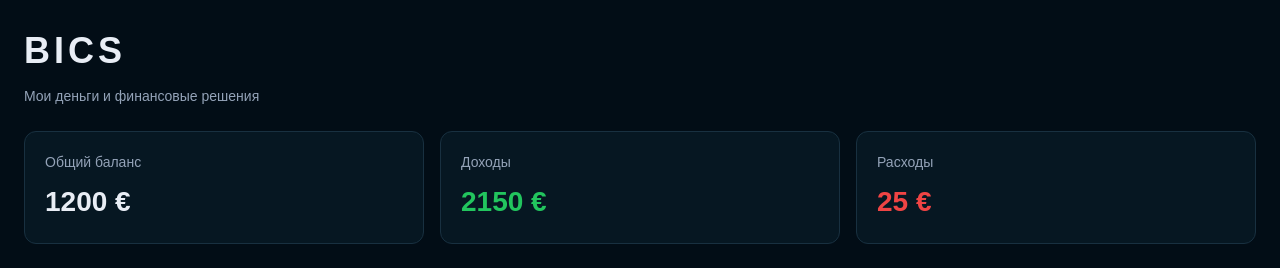
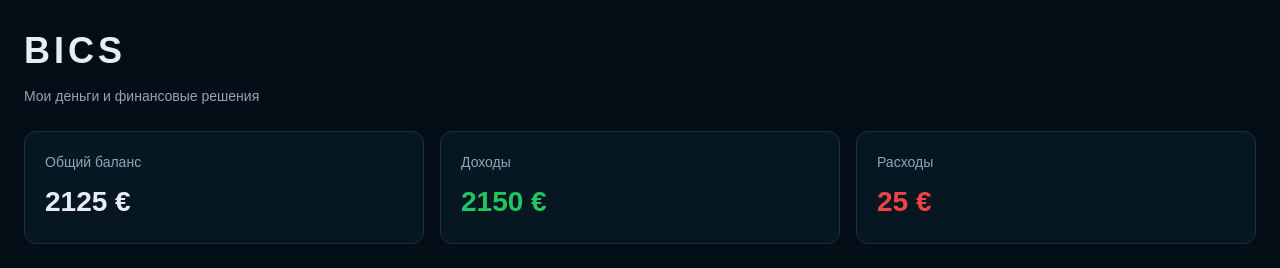
Before and after one commit to iwan-semjonow-dev/BICS, a React (Vite) app: page / in a window 1280 px wide. Shown: the top 268 px of the page. Built offline with nearby package versions, Linux system fonts and the light colour scheme.

Commit message:
Calculate balance from income and expenses

```diff
--- a/src/App.tsx
+++ b/src/App.tsx
@@ -80,11 +80,13 @@ function App() {
     }
   }
 
+  const totalBalance = totalIncome - totalExpenses;
+
   return (
     <div className="app">
       <Header />
       <div className="summary">
-        <Balance amount={1200} title="Общий баланс" variant="balance" />
+        <Balance amount={totalBalance} title="Общий баланс" variant="balance" />
         <Balance amount={totalIncome} title="Доходы" variant="income" />
         <Balance amount={totalExpenses} title="Расходы" variant="expense" />
       </div>
```
